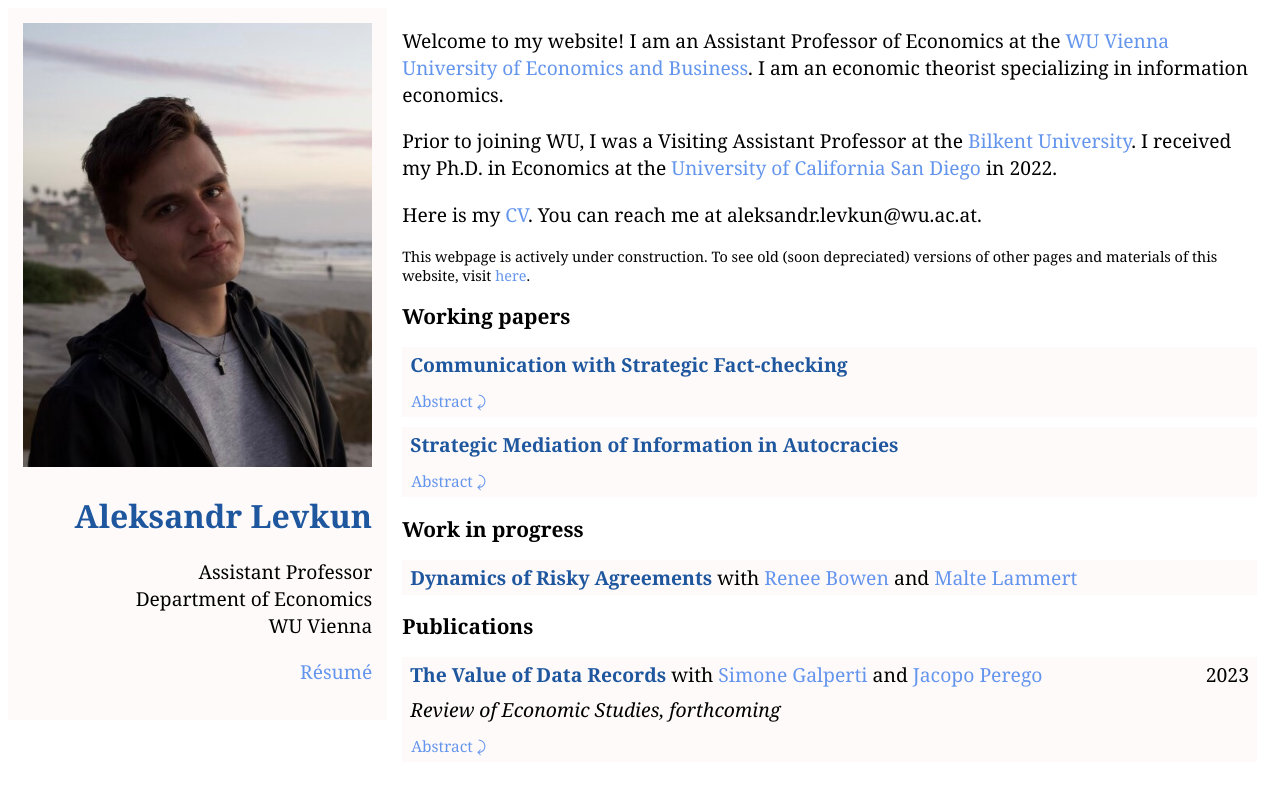
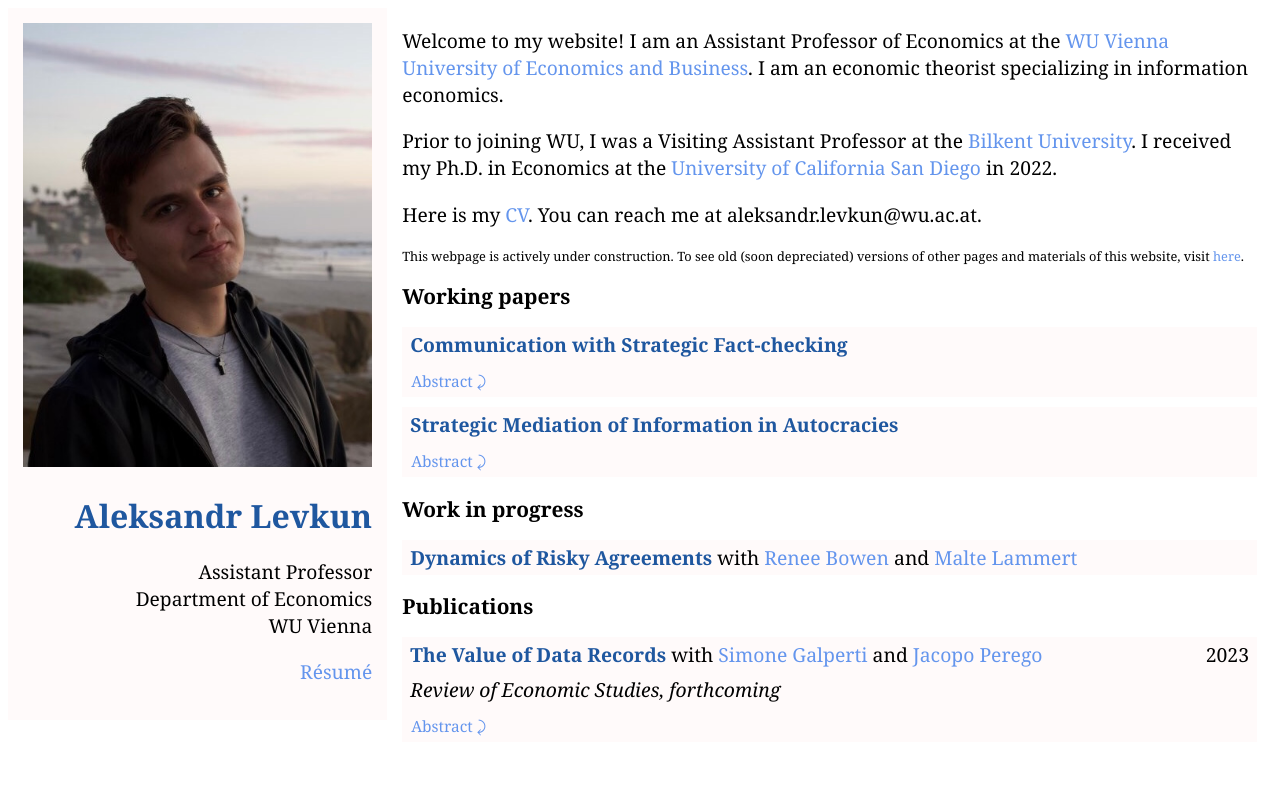
Before and after one commit to alevkun/alevkun.github.io, a Jekyll site: the page built from index.html, in a window 1280 px wide. Shown: the top 795 px of the page. Built offline with Jekyll 4.4.1, drawn with Linux system fonts in a browser that asks for light colours.

Commit message:
Update index.html

```diff
--- a/index.html
+++ b/index.html
@@ -34,7 +34,7 @@ title: Aleksandr Levkun
 	Here is my <a href="https://alevkun.github.io/assets/pdf/cv_levkun.pdf">CV</a>.
 	You can reach me at aleksandr.levkun@wu.ac.at.
     </p>
-    <p style="font-size:0.9em;">
+    <p style="font-size:0.8em;">
 	This webpage is actively under construction.
 	To see old (soon depreciated) versions of other pages and materials of this website,
 	visit <a href="https://alevkun.github.io/research/">here</a>.
```
